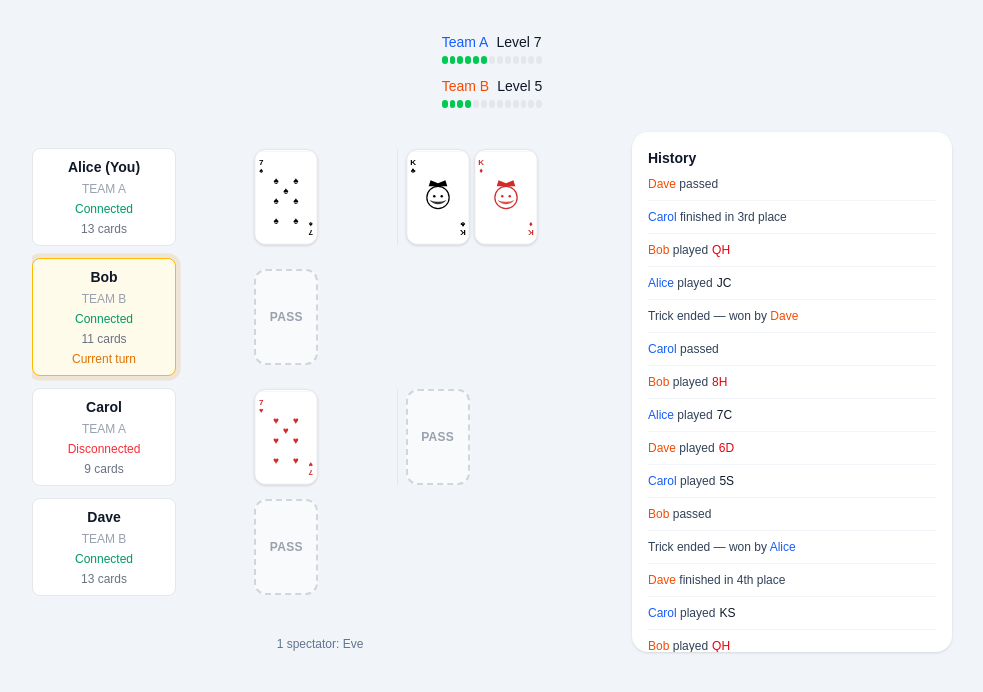
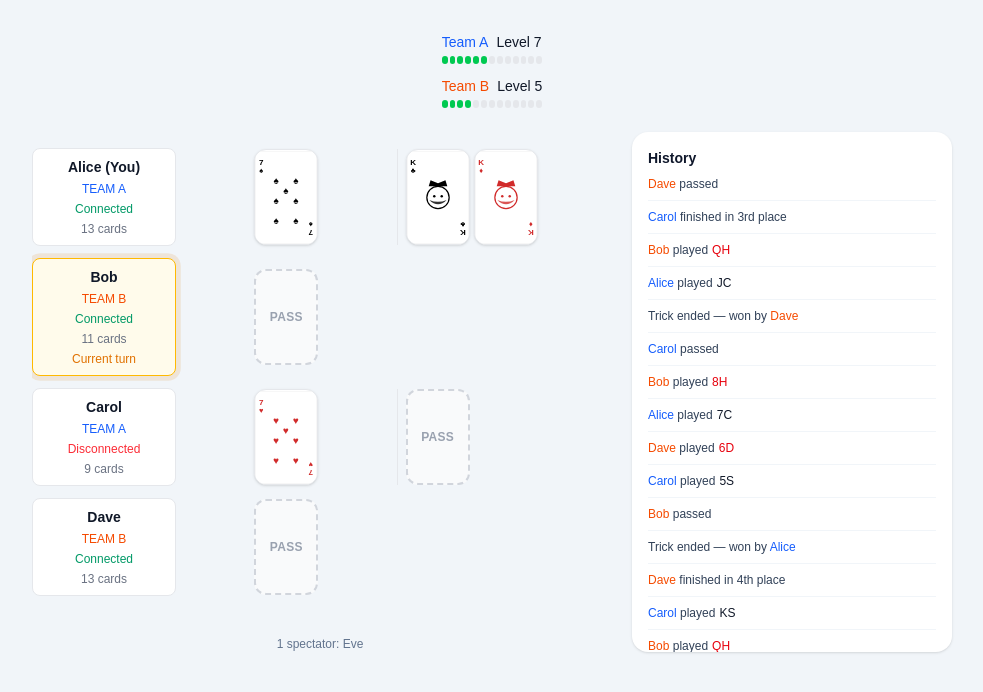
Before and after one commit to scachyshunuku/guandan, a Next.js app: page /mocks/game-preview in a window 1280 px wide. Shown: the top 692 px of the page, without its empty margins (148-1131 px from the left). Built offline with nearby package versions, Linux system fonts and the light colour scheme.

Commit message:
Match player card team highlight colors

```diff
--- a/src/components/game/PlayerCard.tsx
+++ b/src/components/game/PlayerCard.tsx
@@ -1,6 +1,6 @@
 "use client";
 
-import { pluralize } from "@/lib/format";
+import { pluralize, teamForPosition, teamTextClass } from "@/lib/format";
 import type { PlayerPosition } from "@/lib/types";
 
 export interface PlayerCardProps {
@@ -26,7 +26,8 @@ export default function PlayerCard({
   // Team A = positions 0 & 2, Team B = positions 1 & 3 (lib/types.ts's
   // `Team` type) — shown instead of the compass seat (north/south/east/west)
   // since players care which team someone's on, not where they're sitting.
-  const teamLabel = position % 2 === 0 ? "Team A" : "Team B";
+  const team = teamForPosition(position);
+  const teamLabel = team === 0 ? "Team A" : "Team B";
 
   return (
     <div
@@ -50,7 +51,7 @@ export default function PlayerCard({
       </span>
       <span
         data-testid="team-label"
-        className="text-xs uppercase text-gray-400"
+        className={`text-xs uppercase ${teamTextClass(team)}`}
       >
         {teamLabel}
       </span>
```
Also changed, not shown: 1 other file (tests, documents, lock files or other folders).
